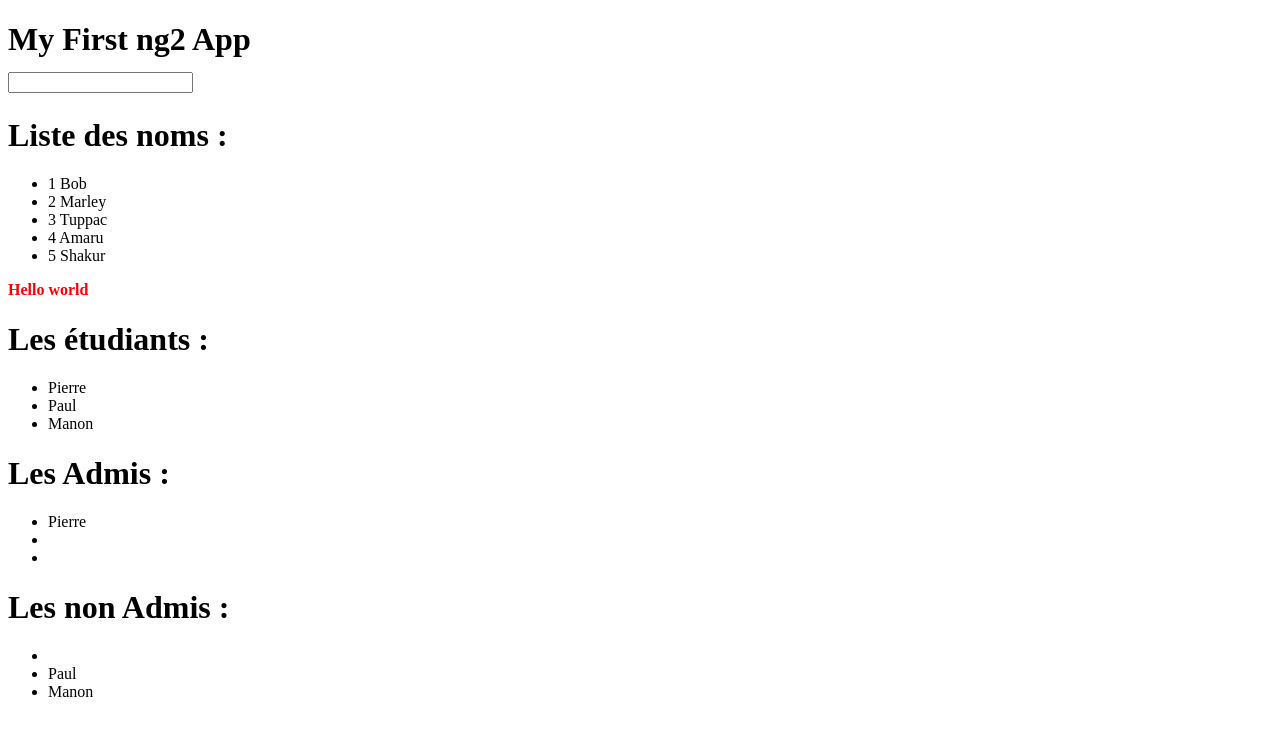
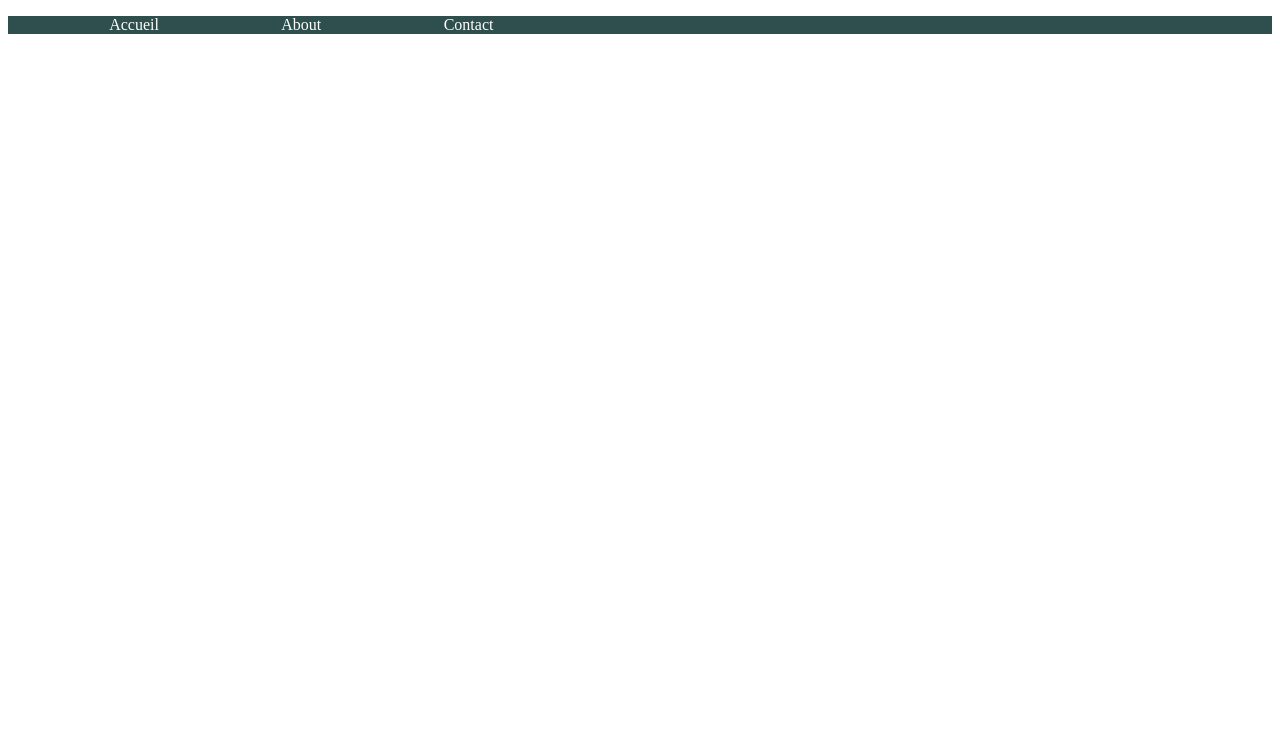
Before and after one commit to iknsa-formation/poec-symfony, an Angular app: page / in a window 1280 px wide. Shown: the top 736 px of the page. Built offline with nearby package versions, Linux system fonts and the light colour scheme.

Commit message:
Placement du menu sur le component parent(app)

```diff
--- a/src/app/app.component.html
+++ b/src/app/app.component.html
@@ -1,8 +1 @@
-<h1>
-  {{title}}
-    <br/><input [(ngModel)]="txt" />
-    <br/>{{txt}}
-</h1>
-<app-lesnom></app-lesnom>
-<app-mademo></app-mademo>
-<app-etudiant></app-etudiant>
+<app-menu></app-menu>
--- a/src/app/menu/menu.component.css
+++ b/src/app/menu/menu.component.css
@@ -0,0 +1,13 @@
+nav.menu li{
+    list-style:none;
+    display: inline;
+    margin: 5%;
+    color: #fff;
+}
+nav.menu li a{
+    text-decoration: none;
+    color: #fff;
+}
+nav.menu ul{
+    background-color: darkslategray;
+}
--- a/src/app/menu/menu.component.html
+++ b/src/app/menu/menu.component.html
@@ -1,3 +1,9 @@
-<p>
-  menu works!
-</p>
+<section>
+    <nav id="menu" class="menu">
+        <ul>
+            <li><a href="#">Accueil</a></li>
+            <li><a href="#">About</a></li>
+            <li><a href="#">Contact</a></li>
+        </ul>
+    </nav>
+</section>
```
